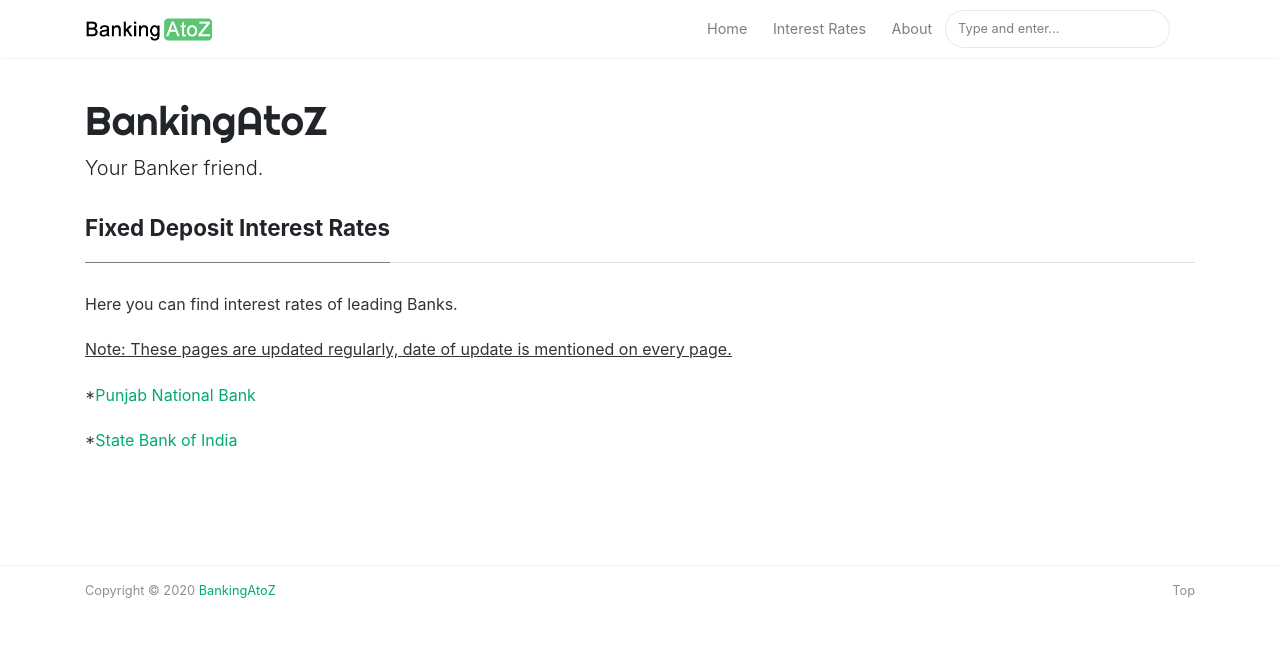
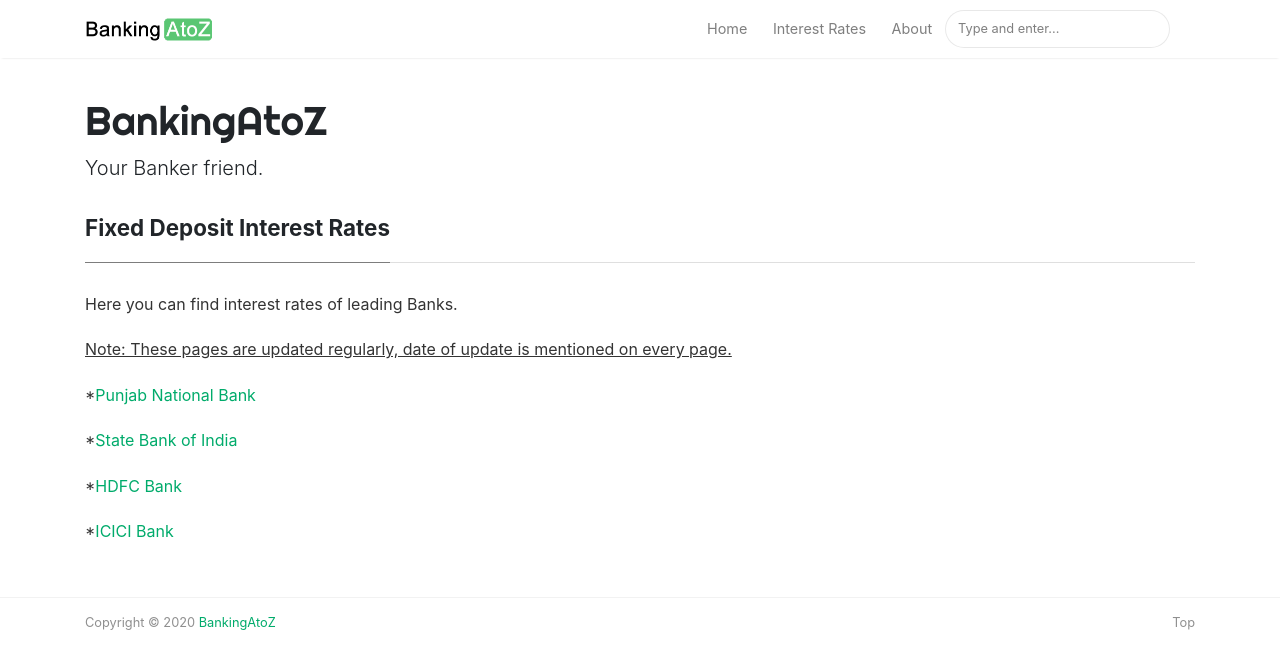
Before and after one commit to rdmmehta/batz, a Jekyll site: the page built from _pages/fd-interest-rates.md, in a window 1280 px wide. Shown: the top 669 px of the page. Built offline with Jekyll 4.4.1, drawn with Linux system fonts in a browser that asks for light colours; nearby versions of some CDN libraries.

Commit message:
Update fd-interest-rates.md

```diff
--- a/_pages/fd-interest-rates.md
+++ b/_pages/fd-interest-rates.md
@@ -15,3 +15,9 @@
 
 
 *<a href="https://bankingatoz.com/sbi-fd-interest-rates">State Bank of India</a>
+
+
+*<a href="https://bankingatoz.com/hdfc-fd-interest-rates">HDFC Bank</a>
+
+
+*<a href="https://bankingatoz.com/icici-fd-interest-rates">ICICI Bank</a>
```
